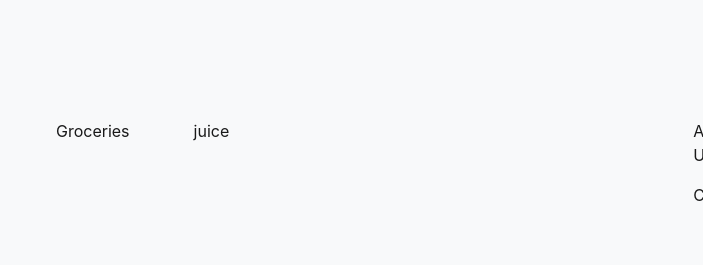
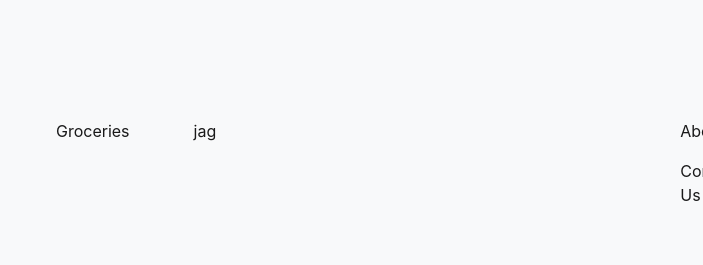
Before and after one commit to Misbahkk/E-Comerce-Organic-Website, a plain HTML site: page index.html in a window 1280 px wide. Shown: the top 265 px of the page, 577-1280 px from the left. Drawn offline with nearby package versions, Linux system fonts and the light colour scheme.

Commit message:
example2

```diff
--- a/index.html
+++ b/index.html
@@ -23,10 +23,10 @@
           <div class="navbar-nav">
             <a class="nav-item nav-link active" href="#">Everything <span class="sr-only">(current)</span></a>
             <a class="nav-item nav-link active" href="#">Groceries</a>
-            <a class="nav-item nav-link active" href="#">juice</a>
+            <a class="nav-item nav-link active" href="#">jag</a>
             <div class="nav">
-                <a class="nav-item nav-link active" href="#" >About Us</a>
-                <a class="nav-item nav-link active" href="#" >Contact</a>
+                <a class="nav-item nav-link active" href="#" >About</a>
+                <a class="nav-item nav-link active" href="#" >Contact Us</a>
             </div>
           </div>
 
```
